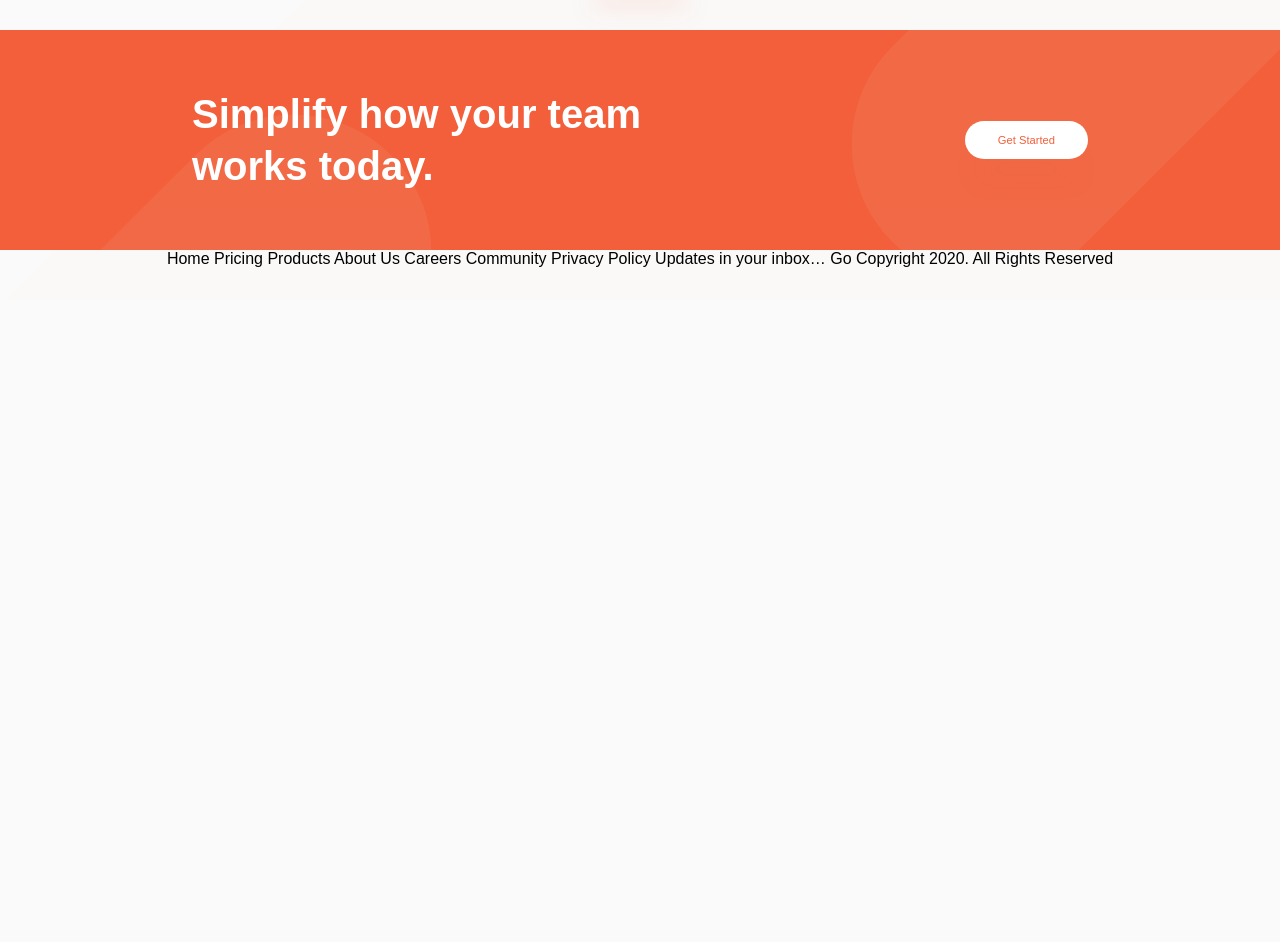
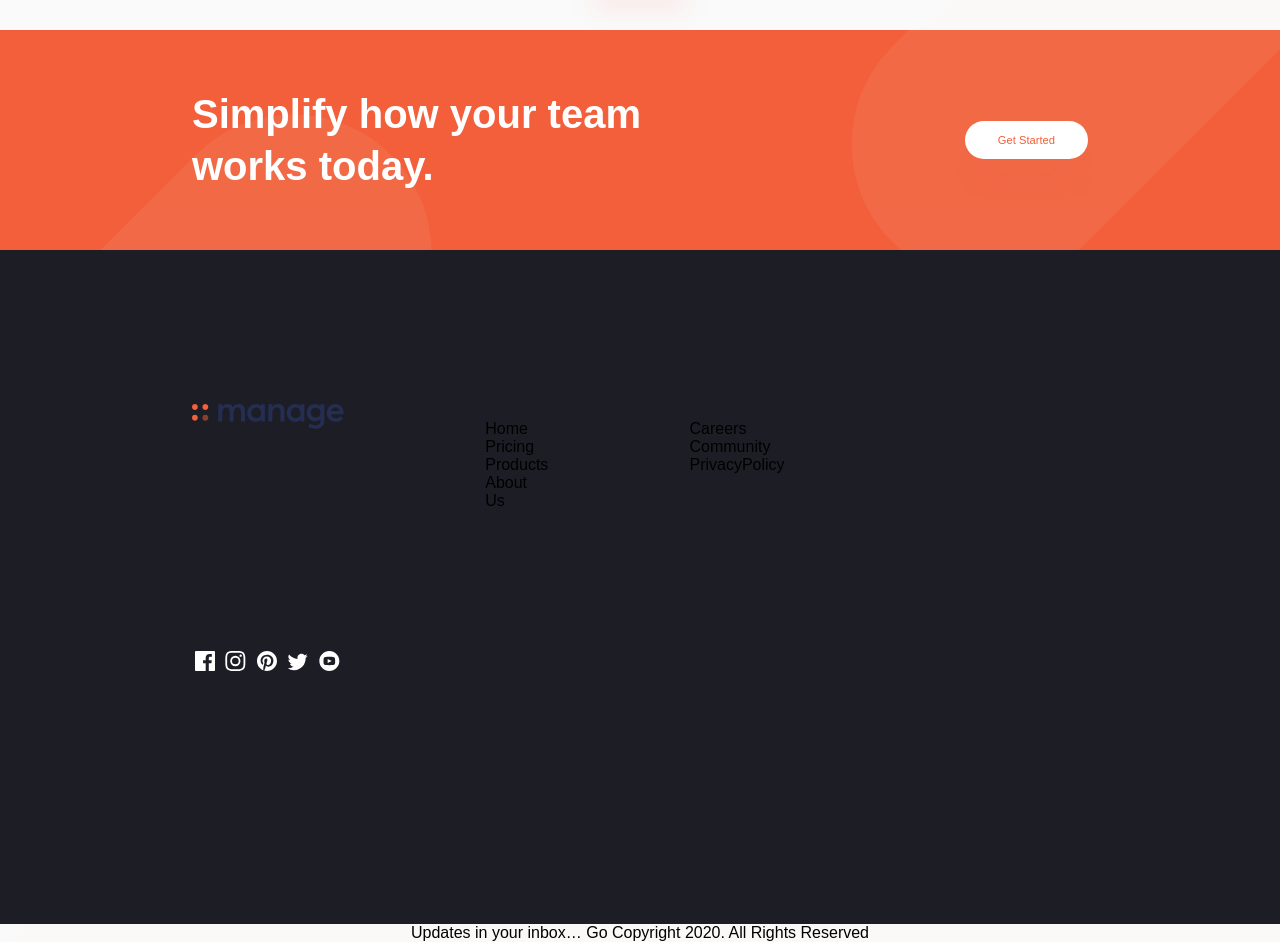
Before and after one commit to MarkusHeine/frontend-mentor-Manage-landing-page, a website built with webpack: page src/index.html in a window 1280 px wide. Shown: the part 1814-2756 px from the top of the page. Before the commit the page ends 2114 px from the top, so only its background shows below. Built offline with nearby package versions, Linux system fonts and the light colour scheme; a web font is replaced by a local one.

Commit message:
working on footer

```diff
--- a/src/css/main.css
+++ b/src/css/main.css
@@ -1,7 +1,5 @@
 body {
     width: 100vw;
-    /* min-height: 100vh; */
-    margin: 4vh 0;
     background-color: hsl(0, 0%, 98%);
     background-image: url("../assets/images/backgrounds/bg-simplify-section-desktop.svg");
     background-size: cover;
@@ -12,6 +10,11 @@ body {
     flex-direction: column;
     justify-content: center;
     align-items: center;
+    margin: 0;
+}
+
+header {
+    margin-top: 4vh;
 }
 
 main {
@@ -295,7 +298,6 @@ header {
 #testemonials-card-wrapper ul {
     height: 350px;
     width: 2540px;
-
     padding: 10px;
     list-style: none;
 }
@@ -356,6 +358,55 @@ p {
 
 #add .statement {
     width: 60%;
+}
+
+/* FOOTER */
+
+footer {
+    width: 100vw;
+    display: flex;
+    background-color: hsl(233, 12%, 13%);
+    justify-content: center;
+    align-items: center;
+}
+
+#footer-wrapper {
+    width: 70vw;
+    height: 100%;
+    display: grid;
+    justify-items: start;
+    grid-template-columns: repeat(8, 1fr);
+    grid-template-rows: repeat(5, 1fr);
+    margin: 4vh 4vw;
+}
+
+#footer-wrapper a {
+    grid-row: 2;
+    grid-column: 1;
+    margin: 0;
+}
+
+#sm-icons {
+    grid-row: 4;
+    grid-column: 1;
+}
+
+.sm-icon {
+    margin: 3px;
+}
+
+.footer-link-list ul {
+    list-style: none;
+}
+
+.footer-link-list.one {
+    grid-row: 2;
+    grid-column: 3;
+}
+
+.footer-link-list.two {
+    grid-row: 2;
+    grid-column: 5;
 }
 
 @media only screen and (max-width: 375px) {
@@ -451,4 +502,13 @@ p {
     #add h2 {
         font-size: 2em;
     }
+
+    #testemonials-card-wrapper ul {
+        width: 1500px;
+        height: 275px;
+    }
+
+    .testemonial-card {
+        width: 350px;
+    }
 }
--- a/src/index.html
+++ b/src/index.html
@@ -111,8 +111,58 @@
             </div>
         </main>
         <footer>
-            Home Pricing Products About Us Careers Community Privacy Policy
-            Updates in your inbox… Go Copyright 2020. All Rights Reserved
+            <div id="footer-wrapper">
+                <a href="#top"
+                    ><img
+                        id="header-logo"
+                        src="./assets/images/img/logo.svg"
+                        alt="manage logo"
+                    />
+                </a>
+                <div id="sm-icons">
+                    <img
+                        class="sm-icon"
+                        src="./assets/images/icons/icon-facebook.svg"
+                        alt="facebook"
+                    />
+                    <img
+                        class="sm-icon"
+                        src="./assets/images/icons/icon-instagram.svg"
+                        alt="instagram"
+                    />
+                    <img
+                        class="sm-icon"
+                        src="./assets/images/icons/icon-pinterest.svg"
+                        alt="pinterese"
+                    />
+                    <img
+                        class="sm-icon"
+                        src="./assets/images/icons/icon-twitter.svg"
+                        alt="twitter"
+                    />
+                    <img
+                        class="sm-icon"
+                        src="./assets/images/icons/icon-youtube.svg"
+                        alt="youtube"
+                    />
+                </div>
+                <div class="footer-link-list one">
+                    <ul>
+                        <li>Home</li>
+                        <li>Pricing</li>
+                        <li>Products</li>
+                        <li>About Us</li>
+                    </ul>
+                </div>
+                <div class="footer-link-list two">
+                    <ul>
+                        <li>Careers</li>
+                        <li>Community</li>
+                        <li>PrivacyPolicy</li>
+                    </ul>
+                </div>
+            </div>
         </footer>
+        Updates in your inbox… Go Copyright 2020. All Rights Reserved
     </body>
 </html>
```
